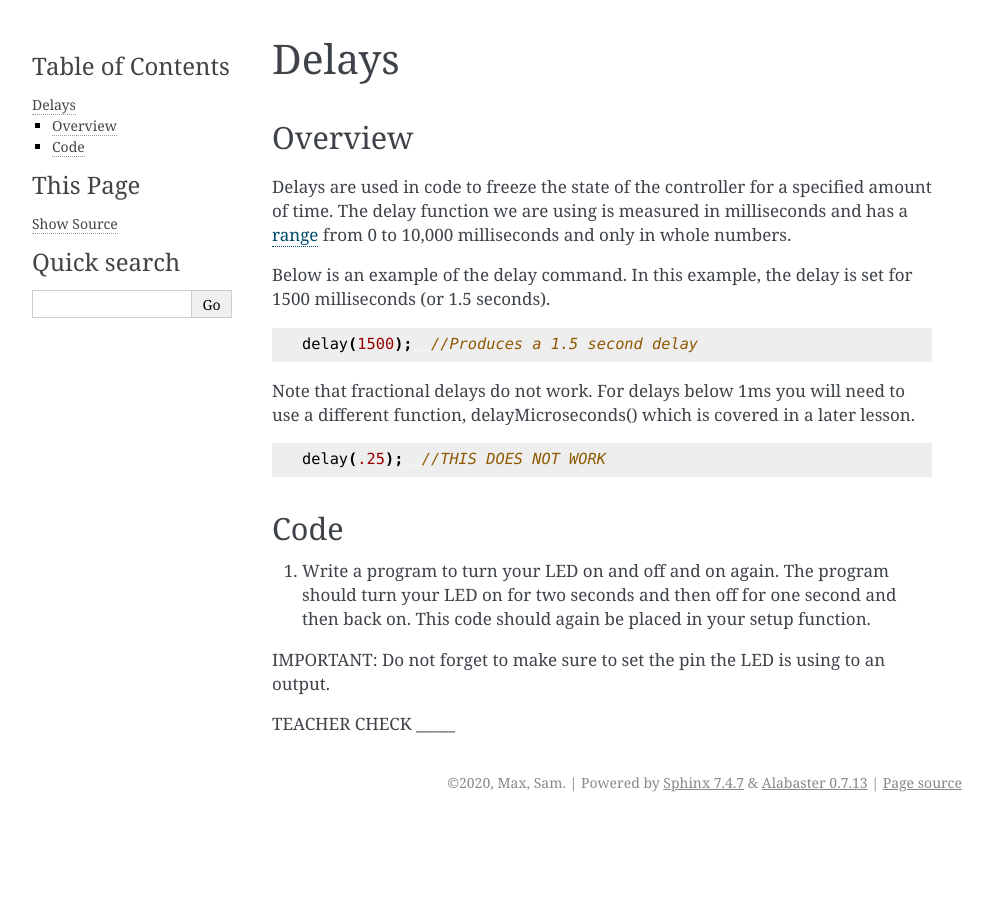
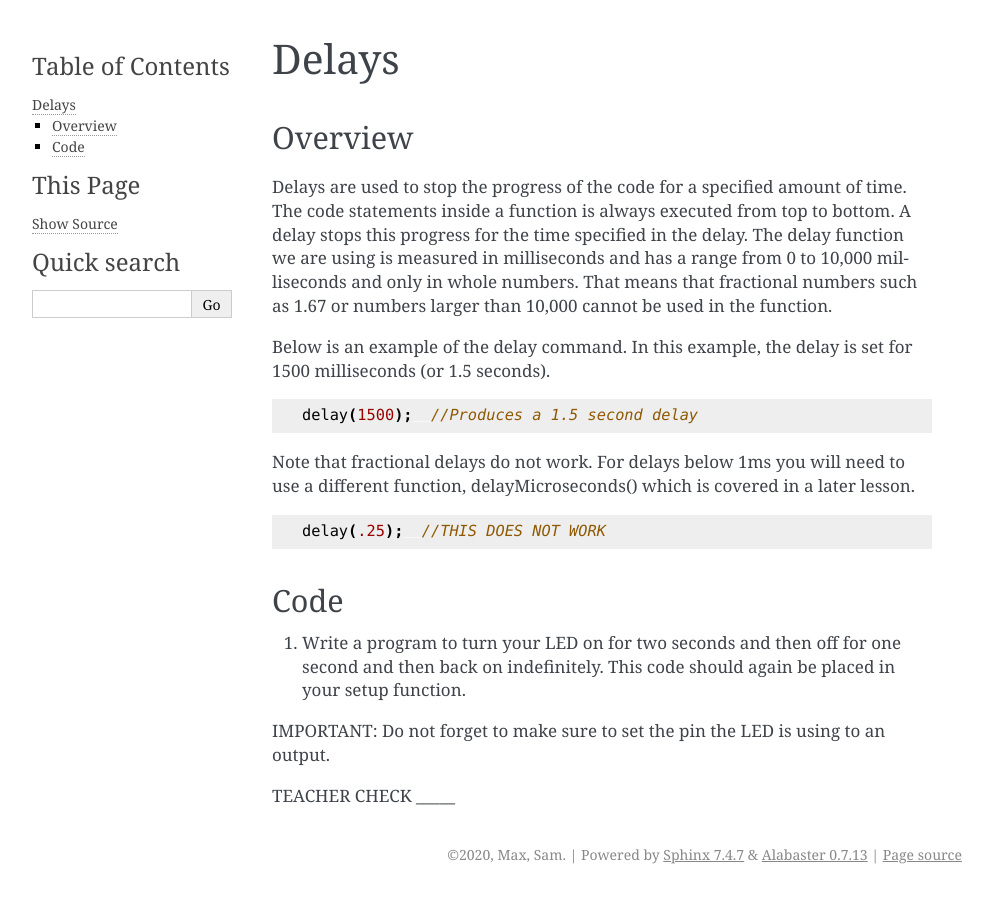
Before and after one commit to maxtkc/mvths-wiki, a Sphinx documentation site: the page built from docs/011a-delays.rst, in a window 1280 px wide. Shown: the whole page, without its empty margins (148-1141 px from the left). Built offline with Sphinx 7.4.7, drawn with Linux system fonts in a browser that asks for light colours; pages that are not in the unit, such as notebooks, are missing from menus.

Commit message:
Update 011a-delays.rst

```diff
--- a/docs/011a-delays.rst
+++ b/docs/011a-delays.rst
@@ -4,14 +4,9 @@ Delays
 Overview
 --------
 
-Delays are used in code to freeze the state of the controller for a
-specified amount of time. The delay function we are using is measured in
-milliseconds and has a
-`range <https://www.google.com/url?q=https://docs.google.com/document/d/1BmZbXzxnD2j17QToSZ9jeZmnP7burwfksfQq2v4zu-Y/edit%23heading%3Dh.7lc2dw9cimru&sa=D&ust=1587613173867000>`__
-from 0 to 10,000 milliseconds and only in whole numbers.
+Delays are used to stop the progress of the code for a specified amount of time. The code statements inside a function is always executed from top to bottom. A delay stops this progress for the time specified in the delay. The delay function we are using is measured in milliseconds and has a range from 0 to 10,000 milliseconds and only in whole numbers. That means that fractional numbers such as 1.67 or numbers larger than 10,000 cannot be used in the function.
 
-Below is an example of the delay command. In this example, the delay is
-set for 1500 milliseconds (or 1.5 seconds).
+Below is an example of the delay command. In this example, the delay is set for 1500 milliseconds (or 1.5 seconds).
 
 .. code-block:: c
 
@@ -26,12 +21,8 @@ Note that fractional delays do not work. For delays below 1ms you will need to u
 Code
 ----
 
-1. Write a program to turn your LED on and off and on again. The program
-   should turn your LED on for two seconds and then off for one second
-   and then back on. This code should again be placed in your setup
-   function.
+1. Write a program to turn your LED on for two seconds and then off for one second and then back on indefinitely. This code should again be placed in your setup function.
 
-IMPORTANT: Do not forget to make sure to set the pin the LED is using to
-an output.
+IMPORTANT: Do not forget to make sure to set the pin the LED is using to an output.
 
 TEACHER CHECK \_\_\_\_\_
```
